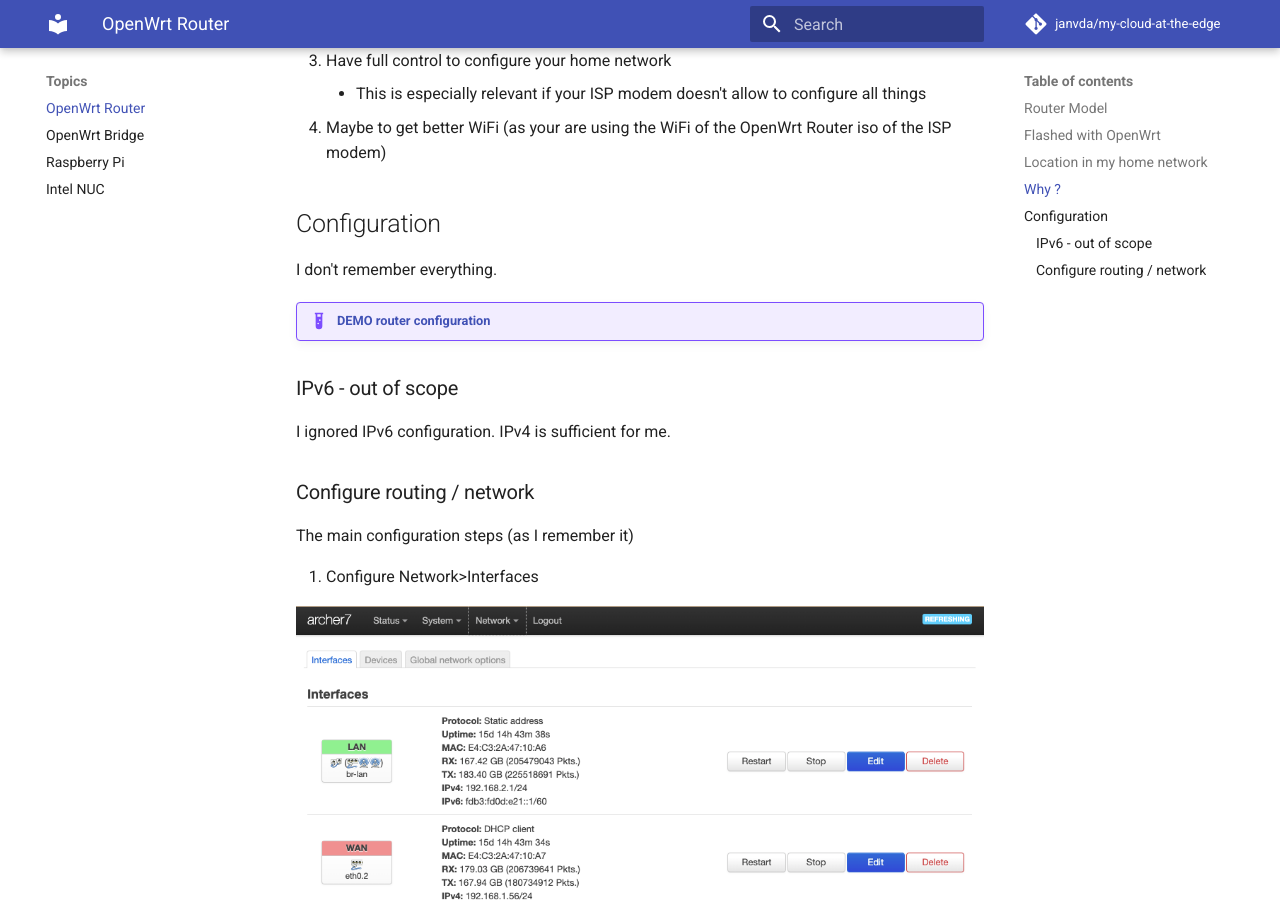
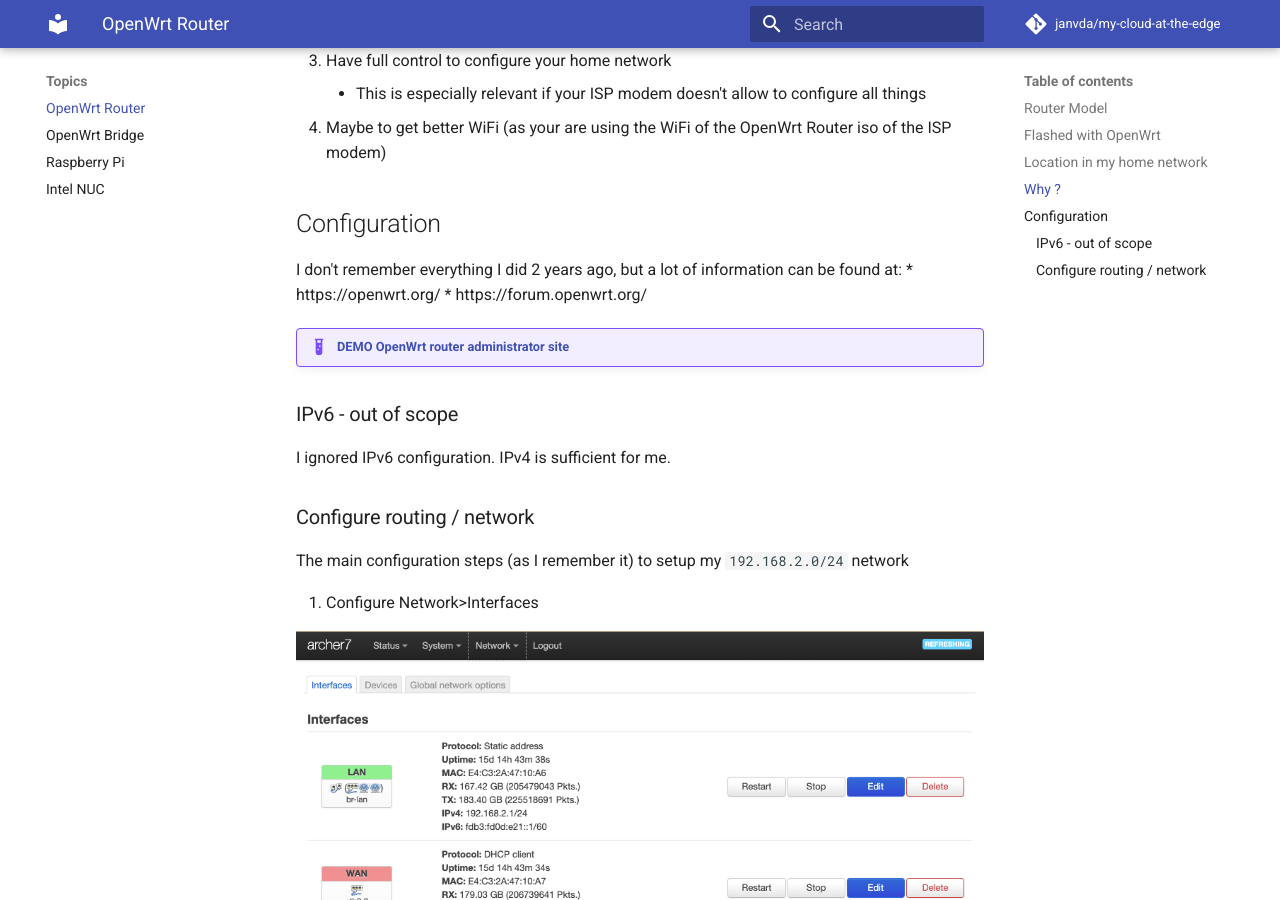
Before and after one commit to janvda/my-cloud-at-the-edge, an MkDocs documentation site: the page built from docs/topics/openwrt_router/README.md, in a window 1280 px wide and 900 px high, scrolled down 1916 px. Built offline with MkDocs 1.6.1 and Material for MkDocs 9.7.7, drawn with Linux system fonts in a browser that asks for light colours; comment, search, counter and statistics services are not loaded.

Commit message:
openwrt router updates

```diff
--- a/docs/topics/openwrt_router/README.md
+++ b/docs/topics/openwrt_router/README.md
@@ -34,9 +34,11 @@
 
 ## Configuration
 
-I don't remember everything.
+I don't remember everything I did 2 years ago, but a lot of information can be found at:
+* https://openwrt.org/
+* https://forum.openwrt.org/
 
-!!! example "[DEMO router configuration](http://archer7.lan)"
+!!! example "[DEMO OpenWrt router administrator site](http://archer7.lan)"
 
 ### IPv6 - out of scope
 
@@ -45,7 +47,7 @@
 
 ### Configure routing / network
 
-The main configuration steps (as I remember it)
+The main configuration steps (as I remember it) to setup my `192.168.2.0/24` network
 
 1. Configure Network>Interfaces
 
```
Also changed, not shown: docs/topics/openwrt_router/network.drawio.png.
